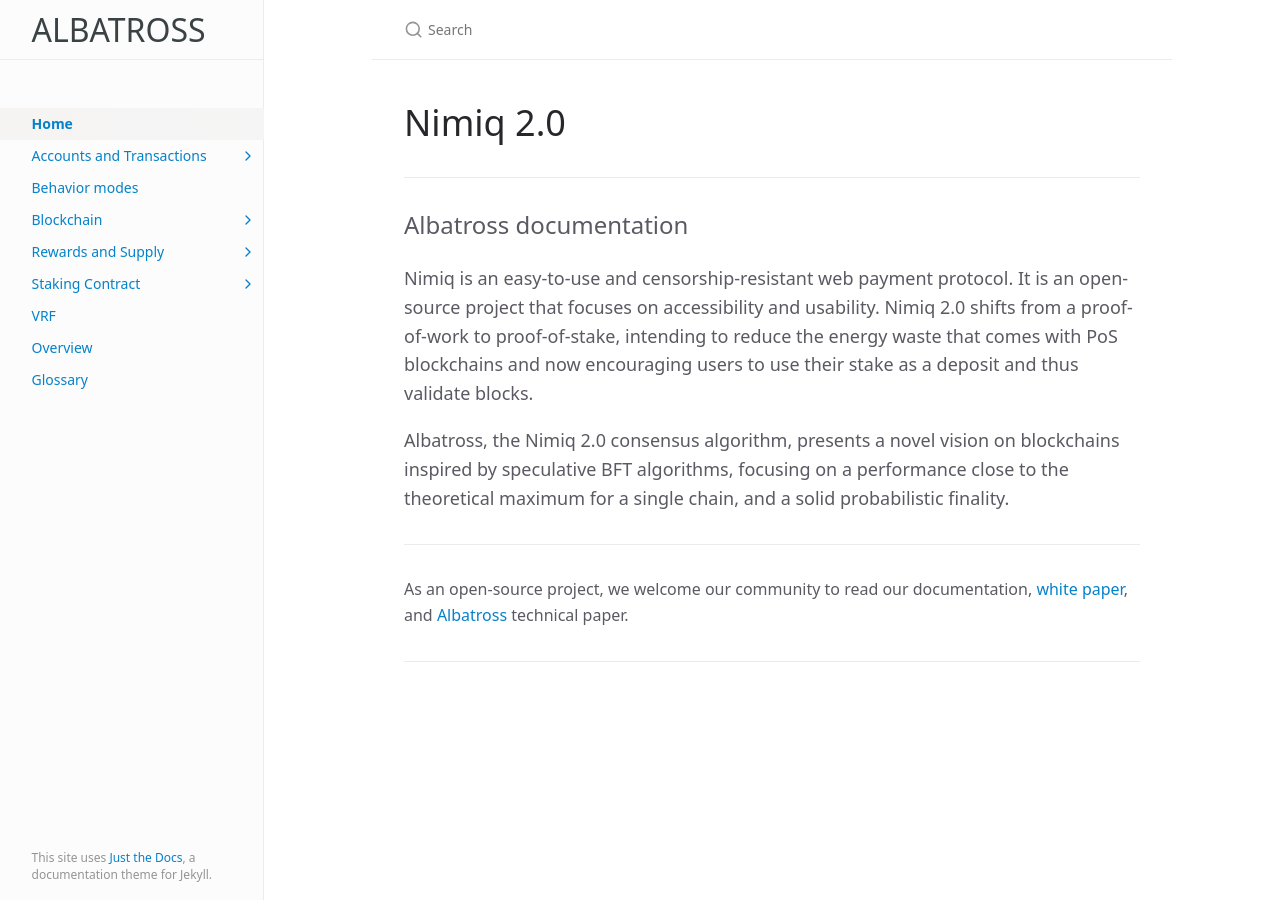
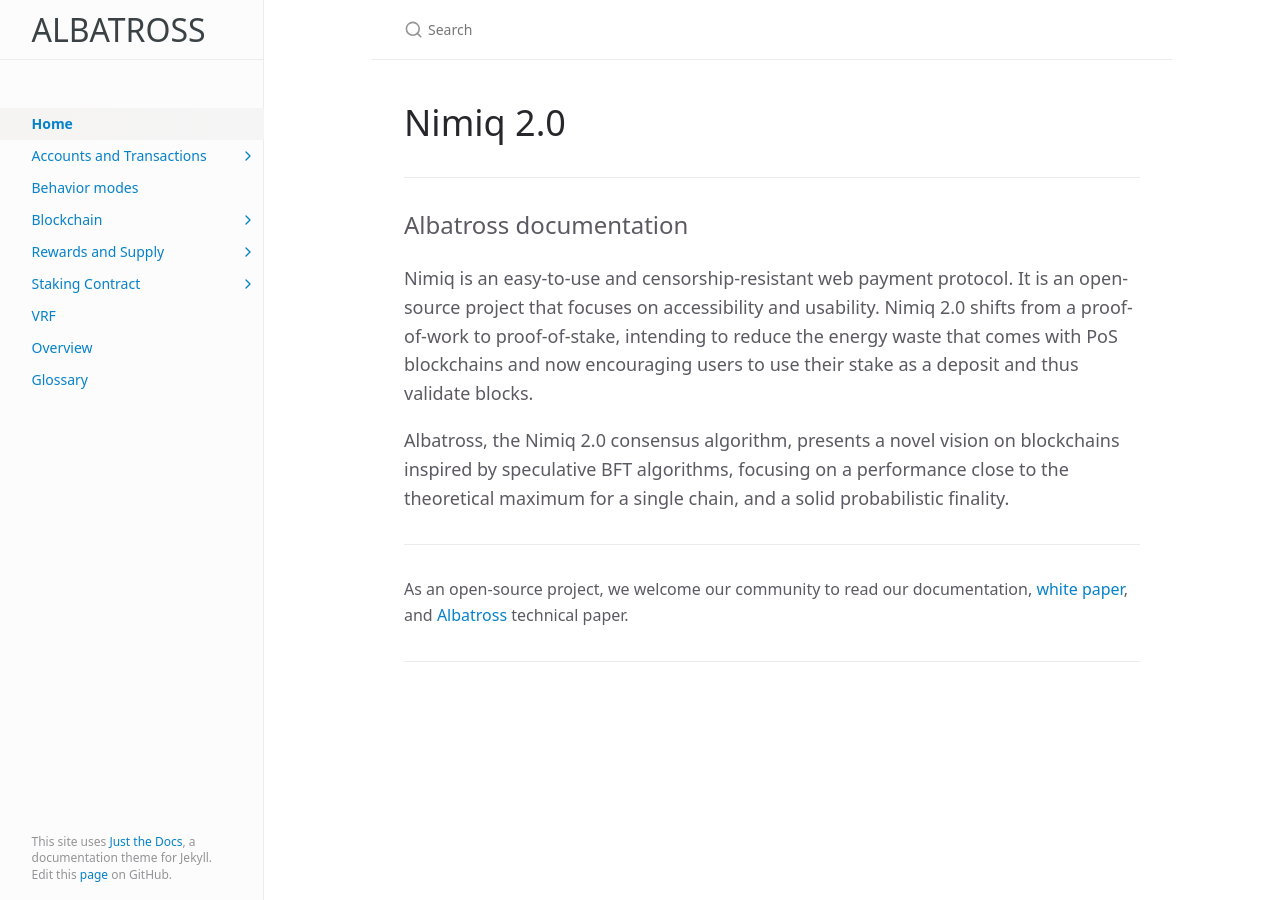
Before and after one commit to nimiq/albatross-doc, a Jekyll site: the page built from index.md, in a window 1280 px wide. Built offline with Jekyll 4.4.1, drawn with Linux system fonts in a browser that asks for light colours; some web fonts are replaced.

Commit message:
add footer note

```diff
--- a/_layouts/default.html
+++ b/_layouts/default.html
@@ -66,7 +66,7 @@ layout: table_wrappers
       {% endif %}
     </nav>
     <footer class="site-footer">
-      This site uses <a href="https://github.com/just-the-docs/just-the-docs">Just the Docs</a>, a documentation theme for Jekyll.
+      This site uses <a href="https://github.com/just-the-docs/just-the-docs">Just the Docs</a>, a documentation theme for Jekyll. Edit this <a href="https://github.com/nimiq/albatross-doc">page</a> on GitHub.
     </footer>
   </div>
   <div class="main" id="top">
```
